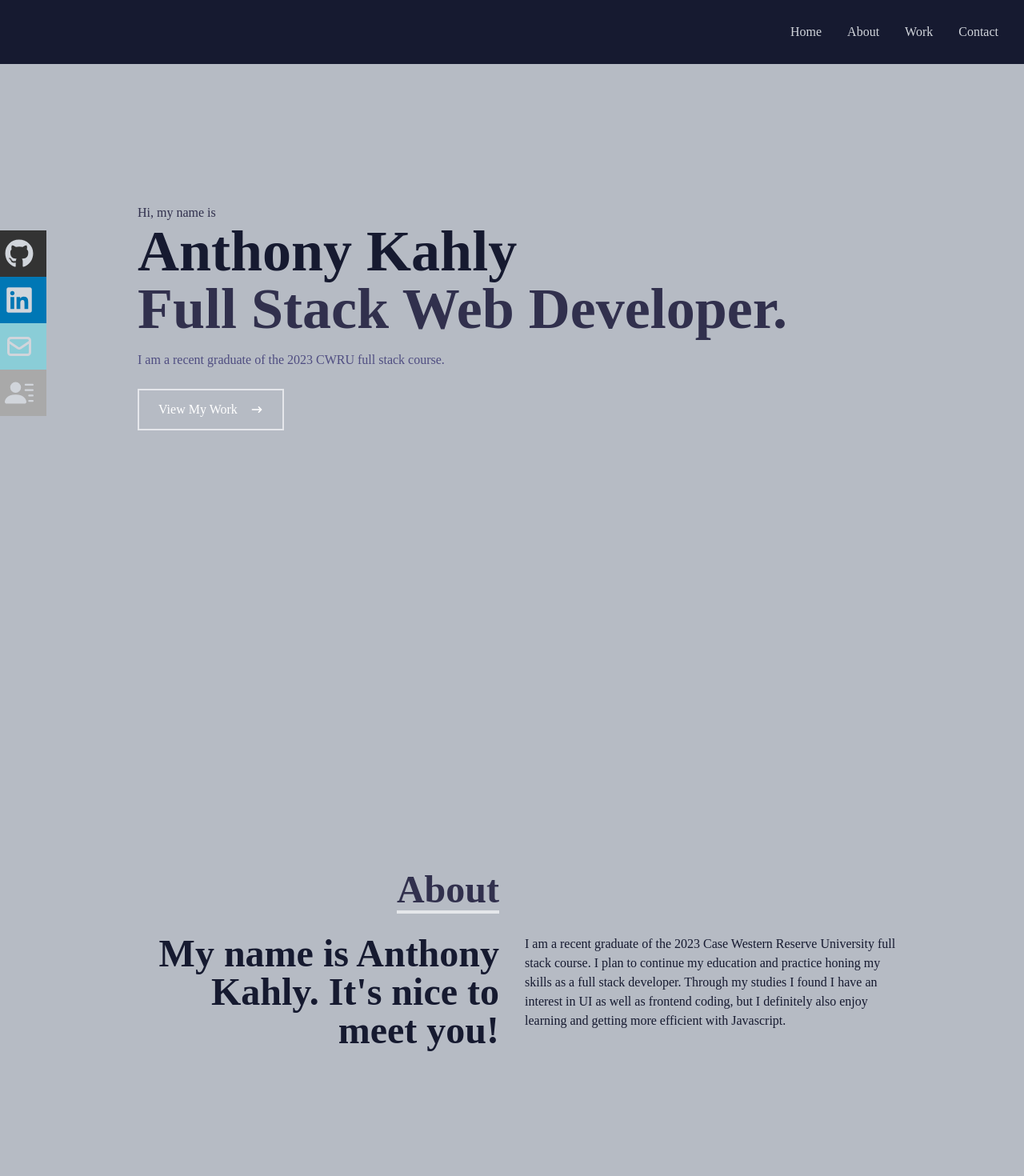
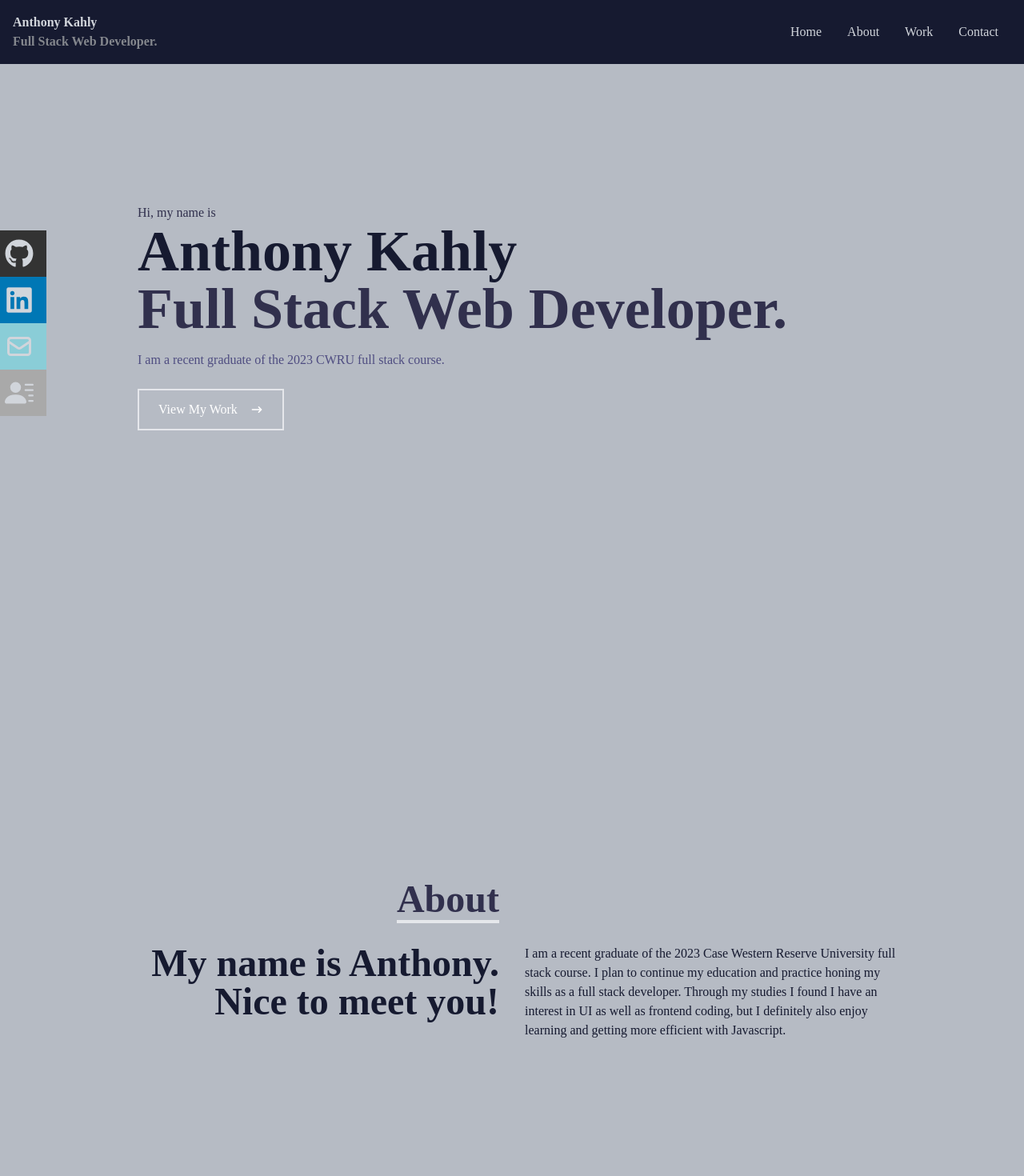
Before and after one commit to Anthonykahly/20-react-portfolio, a React (Create React App) app: page / in a window 1280 px wide. Shown: the top 1470 px of the page at 80% size. Built offline with nearby package versions, Linux system fonts and the light colour scheme.

Commit message:
updated about/navbar

```diff
--- a/src/components/About.jsx
+++ b/src/components/About.jsx
@@ -15,7 +15,7 @@
         </div>
         <div className="max-w-[1000px] w-full grid sm:grid-cols-2 gap-8 px-4">
           <div className="sm:text-right text-5xl font-bold">
-            <p>My name is Anthony Kahly. It's nice to meet you!</p>
+            <p>My name is Anthony. Nice to meet you!</p>
           </div>
           <div>
             <p>
--- a/src/components/navbar.jsx
+++ b/src/components/navbar.jsx
@@ -7,9 +7,15 @@
   const [nav, setNav] = useState(false);
   const handleClick = () => setNav(!nav);
 
+  /*Setting name at the top of navbar*/
   return (
     <div className="fixed w-full h-[80px] flex justify-between items-center px-4 bg-[#161A30] text-gray-300">
-      <div>{/* insert logo */}</div>
+      <div>
+        <h1 className="font-extrabold">Anthony Kahly</h1>
+        <h2 className="font-extrabold text-[#84878d]">
+          Full Stack Web Developer.
+        </h2>
+      </div>
 
       {/* main navigation menu */}
 
```
